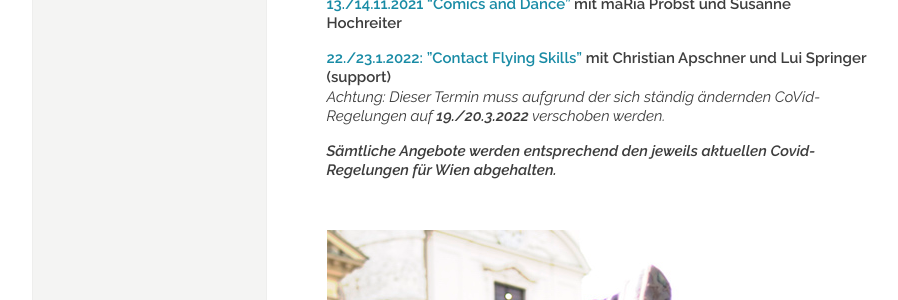
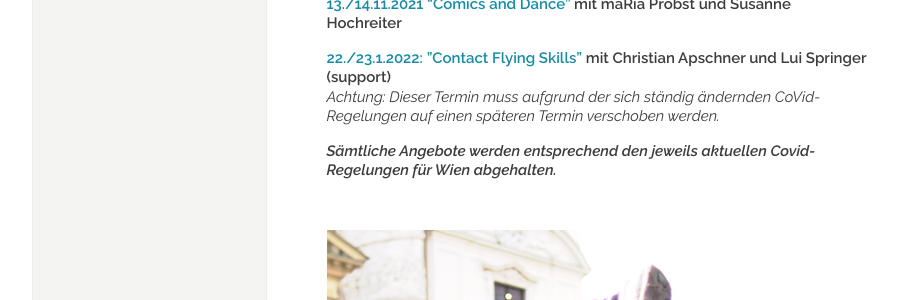
Before and after one commit to manulari/rollingpointat, a Jekyll site: the page built from _pages_de/index.md, in a window 1280 px wide and 900 px high, scrolled down 1616 px. Shown: the part 172-472 px from the top of the window, without its empty margins (152-1050 px from the left). Built offline with Jekyll 4.4.1, drawn with Linux system fonts in a browser that asks for light colours; comment, search, counter and statistics services are not loaded.

Commit message:
Update page (de) “index”

```diff
--- a/_pages_de/index.md
+++ b/_pages_de/index.md
@@ -52,7 +52,7 @@ Turnsaal VS Einsiedlergasse 7, 1050 Wien**
 **[13./14.11.2021 "Comics and Dance"](/workshops#comics) mit maRia Probst und Susanne Hochreiter**
 
 **[22./23.1.2022: "Contact Flying Skills"](/workshops#flying)** **mit Christian Apschner und Lui Springer (support)**\
-*Achtung: Dieser Termin muss aufgrund der sich ständig ändernden CoVid-Regelungen auf **19./20.3.2022** verschoben werden.*
+*Achtung: Dieser Termin muss aufgrund der sich ständig ändernden CoVid-Regelungen auf einen späteren Termin verschoben werden.*
 
 ***Sämtliche Angebote werden entsprechend den jeweils aktuellen Covid-Regelungen für Wien abgehalten.***
 
```
